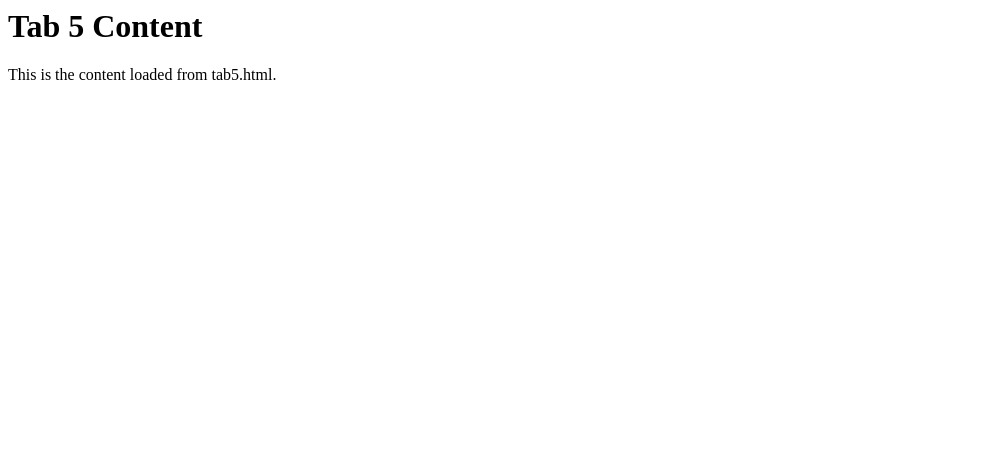
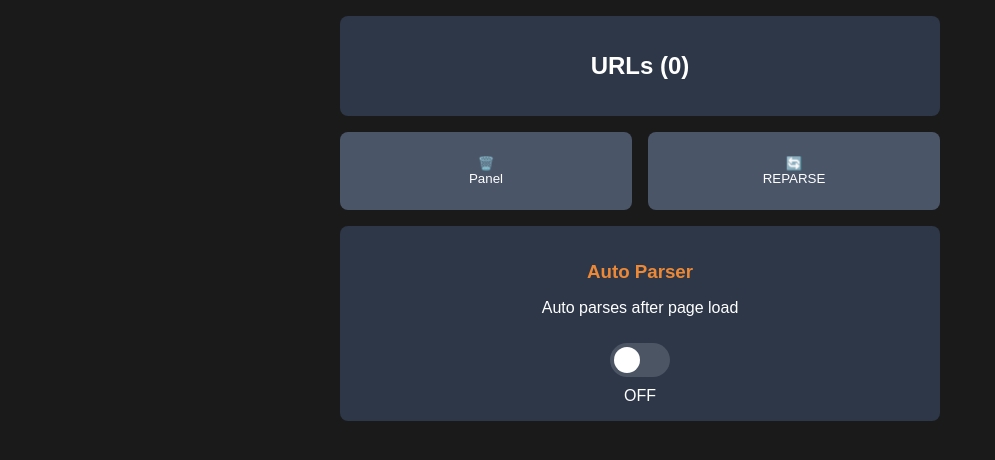
Before and after one commit to tanwm98/P1AG1_WebSec, a browser extension: page tab5.html in a window 1280 px wide. Shown: the whole page, without its empty margins (0-995 px from the left). Drawn offline with Linux system fonts and the light colour scheme; files that its build step writes are made by us from their sources.

Commit message:
tab5 UI done?

```diff
--- /dev/null
+++ b/package.json
@@ -0,0 +1,5 @@
+{
+  "scripts": {
+    "build": "webpack --mode production"
+  }
+}
--- /dev/null
+++ b/script/tab5.js
@@ -0,0 +1,49 @@
+document.addEventListener('DOMContentLoaded', function() {
+    const urlCountElement = document.getElementById('urlCount');
+    const autoParseToggle = document.getElementById('autoParseToggle');
+    const toggleStatus = document.getElementById('toggleStatus');
+    const panelBtn = document.getElementById('panelBtn');
+    const reparseBtn = document.getElementById('reparseBtn');
+
+    // Load saved state
+    chrome.storage.local.get(['autoParseEnabled', 'endpoints'], (result) => {
+        if (result.autoParseEnabled !== undefined) {
+            autoParseToggle.checked = result.autoParseEnabled;
+            toggleStatus.textContent = result.autoParseEnabled ? 'ON' : 'OFF';
+            toggleStatus.style.color = result.autoParseEnabled ? '#ed8936' : '#a0aec0';
+        }
+        if (result.endpoints) {
+            urlCountElement.textContent = result.endpoints.length;
+        }
+    });
+
+    // Handle auto parse toggle
+    autoParseToggle.addEventListener('change', function() {
+        const isEnabled = this.checked;
+        chrome.storage.local.set({ autoParseEnabled: isEnabled });
+        toggleStatus.textContent = isEnabled ? 'ON' : 'OFF';
+        toggleStatus.style.color = isEnabled ? '#ed8936' : '#a0aec0';
+    });
+
+    // Handle panel clear
+    panelBtn.addEventListener('click', function() {
+        chrome.storage.local.set({ endpoints: [] });
+        urlCountElement.textContent = '0';
+    });
+
+    // Handle reparse
+    reparseBtn.addEventListener('click', function() {
+        chrome.tabs.query({ active: true, currentWindow: true }, (tabs) => {
+            if (tabs[0]) {
+                chrome.tabs.sendMessage(tabs[0].id, { action: "parseEndpoints" });
+            }
+        });
+    });
+
+    // Listen for updates from content script
+    chrome.runtime.onMessage.addListener((request, sender, sendResponse) => {
+        if (request.action === 'endpointsUpdated') {
+            urlCountElement.textContent = request.count;
+        }
+    });
+});
--- /dev/null
+++ b/style/tab5.css
@@ -0,0 +1,187 @@
+/* Base styles */
+:root {
+  --primary-bg: #1a1a1a;
+  --card-bg: #2d3748;
+  --button-bg: #4a5568;
+  --button-hover: #2d3748;
+  --text-primary: #ffffff;
+  --text-secondary: #a0aec0;
+  --accent-color: #ed8936;
+  --transition-speed: 0.2s;
+}
+
+body {
+  background-color: var(--primary-bg);
+  color: var(--text-primary);
+  font-family: -apple-system, BlinkMacSystemFont, 'Segoe UI', Roboto, Oxygen, Ubuntu, Cantarell, sans-serif;
+  margin: 0;
+  padding: 1rem;
+  min-width: 400px;
+}
+
+/* Card styles */
+.card {
+  background-color: var(--card-bg);
+  border-radius: 0.5rem;
+  padding: 1rem;
+  margin-bottom: 1rem;
+  box-shadow: 0 4px 6px rgba(0, 0, 0, 0.1);
+}
+
+/* Header counter */
+.url-counter {
+  font-size: 1.5rem;
+  font-weight: bold;
+  text-align: center;
+  padding: 1rem;
+  background-color: var(--card-bg);
+  border-radius: 0.5rem;
+  margin-bottom: 1rem;
+}
+
+/* Button grid */
+.button-grid {
+  display: grid;
+  grid-template-columns: 1fr 1fr;
+  gap: 1rem;
+  margin-bottom: 1rem;
+}
+
+/* Action buttons */
+.action-button {
+  background-color: var(--button-bg);
+  color: var(--text-primary);
+  border: none;
+  border-radius: 0.5rem;
+  padding: 1.5rem;
+  cursor: pointer;
+  transition: background-color var(--transition-speed);
+  display: flex;
+  flex-direction: column;
+  align-items: center;
+  justify-content: center;
+  font-size: 1rem;
+}
+
+.action-button:hover {
+  background-color: var(--button-hover);
+}
+
+.action-button span {
+  margin-top: 0.5rem;
+}
+
+/* Auto parser section */
+.auto-parser {
+  text-align: center;
+}
+
+.auto-parser h3 {
+  color: var(--accent-color);
+  font-size: 1.25rem;
+  margin-bottom: 0.5rem;
+}
+
+.auto-parser p {
+  color: var(--text-secondary);
+  font-size: 0.875rem;
+  margin-bottom: 1rem;
+}
+
+/* Toggle switch */
+.switch-container {
+  display: flex;
+  align-items: center;
+  justify-content: center;
+  gap: 0.5rem;
+}
+
+.switch {
+  position: relative;
+  display: inline-block;
+  width: 3.5rem;
+  height: 2rem;
+}
+
+.switch input {
+  opacity: 0;
+  width: 0;
+  height: 0;
+}
+
+.slider {
+  position: absolute;
+  cursor: pointer;
+  top: 0;
+  left: 0;
+  right: 0;
+  bottom: 0;
+  background-color: #4b5563;
+  transition: var(--transition-speed);
+  border-radius: 2rem;
+}
+
+.slider:before {
+  position: absolute;
+  content: "";
+  height: 1.5rem;
+  width: 1.5rem;
+  left: 0.25rem;
+  bottom: 0.25rem;
+  background-color: white;
+  transition: var(--transition-speed);
+  border-radius: 50%;
+}
+
+input:checked + .slider {
+  background-color: var(--accent-color);
+}
+
+input:checked + .slider:before {
+  transform: translateX(1.5rem);
+}
+
+/* Status text */
+.status-text {
+  font-weight: 500;
+}
+
+.status-text.on {
+  color: var(--accent-color);
+}
+
+.status-text.off {
+  color: var(--text-secondary);
+}
+
+/* Animation for status changes */
+@keyframes fadeIn {
+  from { opacity: 0; }
+  to { opacity: 1; }
+}
+
+.status-change {
+  animation: fadeIn 0.3s ease-in-out;
+}
+
+/* Responsive adjustments */
+@media (max-width: 480px) {
+  body {
+    padding: 0.5rem;
+  }
+
+  .button-grid {
+    gap: 0.5rem;
+  }
+
+  .action-button {
+    padding: 1rem;
+  }
+}
+
+/* Icons */
+.icon {
+  width: 1.5rem;
+  height: 1.5rem;
+  fill: currentColor;
+}
--- a/tab5.html
+++ b/tab5.html
@@ -1,2 +1,141 @@
-<h1>Tab 5 Content</h1>
-<p>This is the content loaded from tab5.html.</p>
+<!DOCTYPE html>
+<html>
+<head>
+    <title>Endpoint Parser</title>
+    <style>
+        body {
+            background-color: #1a1a1a;
+            color: white;
+            font-family: Arial, sans-serif;
+            margin: 0;
+            padding: 1rem;
+        }
+
+        .container {
+            width: 100%;
+            max-width: 600px;
+            margin: 0 auto;
+        }
+
+        .header {
+            background-color: #2d3748;
+            padding: 1rem;
+            border-radius: 8px;
+            text-align: center;
+            margin-bottom: 1rem;
+        }
+
+        .button-grid {
+            display: grid;
+            grid-template-columns: 1fr 1fr;
+            gap: 1rem;
+            margin-bottom: 1rem;
+        }
+
+        .action-button {
+            background-color: #4a5568;
+            border: none;
+            color: white;
+            padding: 1.5rem;
+            border-radius: 8px;
+            cursor: pointer;
+            display: flex;
+            flex-direction: column;
+            align-items: center;
+            transition: background-color 0.2s;
+        }
+
+        .action-button:hover {
+            background-color: #2d3748;
+        }
+
+        .auto-parser {
+            background-color: #2d3748;
+            padding: 1rem;
+            border-radius: 8px;
+            text-align: center;
+        }
+
+        .auto-parser h3 {
+            color: #ed8936;
+            margin-bottom: 0.5rem;
+        }
+
+        .switch {
+            position: relative;
+            display: inline-block;
+            width: 60px;
+            height: 34px;
+            margin: 10px;
+        }
+
+        .switch input {
+            opacity: 0;
+            width: 0;
+            height: 0;
+        }
+
+        .slider {
+            position: absolute;
+            cursor: pointer;
+            top: 0;
+            left: 0;
+            right: 0;
+            bottom: 0;
+            background-color: #4b5563;
+            transition: .4s;
+            border-radius: 34px;
+        }
+
+        .slider:before {
+            position: absolute;
+            content: "";
+            height: 26px;
+            width: 26px;
+            left: 4px;
+            bottom: 4px;
+            background-color: white;
+            transition: .4s;
+            border-radius: 50%;
+        }
+
+        input:checked + .slider {
+            background-color: #ed8936;
+        }
+
+        input:checked + .slider:before {
+            transform: translateX(26px);
+        }
+    </style>
+</head>
+<body>
+<div class="container">
+    <div class="header">
+        <h2>URLs (<span id="urlCount">0</span>)</h2>
+    </div>
+
+    <div class="button-grid">
+        <button class="action-button" id="panelBtn">
+            🗑️
+            <span>Panel</span>
+        </button>
+        <button class="action-button" id="reparseBtn">
+            🔄
+            <span>REPARSE</span>
+        </button>
+    </div>
+
+    <div class="auto-parser">
+        <h3>Auto Parser</h3>
+        <p>Auto parses after page load</p>
+        <label class="switch">
+            <input type="checkbox" id="autoParseToggle">
+            <span class="slider"></span>
+        </label>
+        <div id="toggleStatus">OFF</div>
+    </div>
+</div>
+
+<script src="js/tab5.js"></script>
+</body>
+</html>
```
Also changed, not shown: script/Parser.jsx (added, +93 -0 lines), script/tab5content.js (added, +83 -0 lines), webpack.config.js (added, +28 -0 lines), manifest.json.
